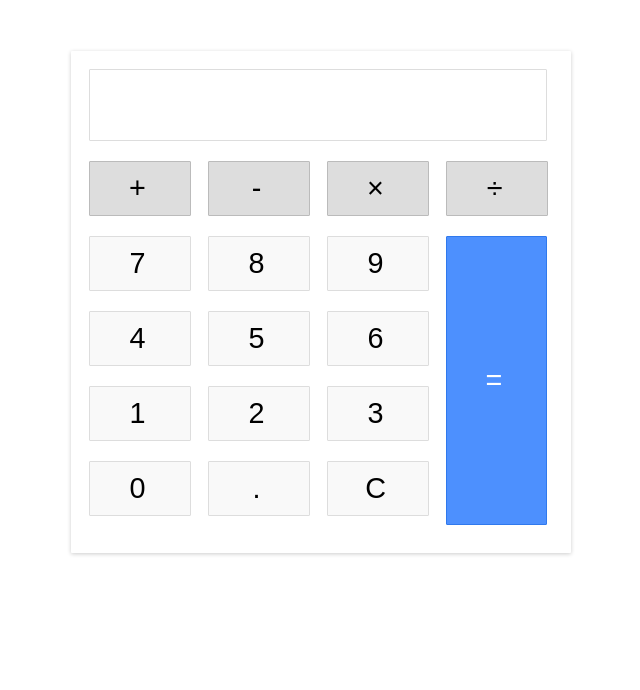
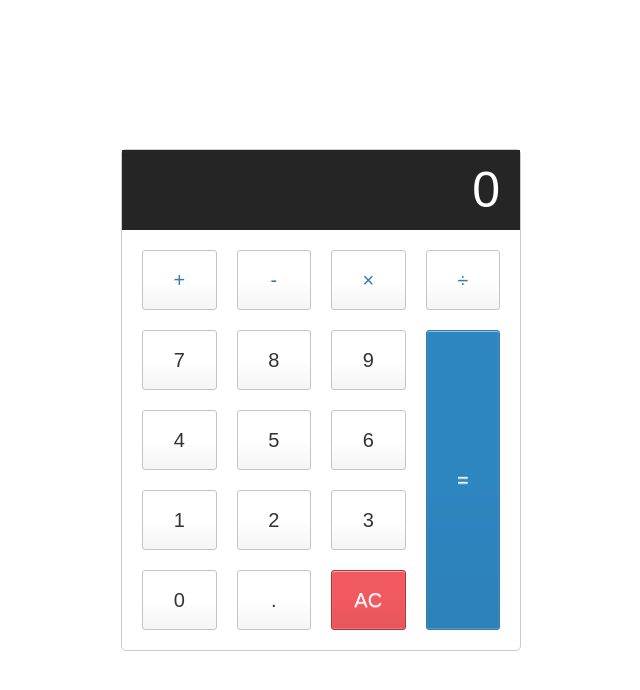
Before and after one commit to annicamoi/JS, a plain HTML site: page Hoang/Task_calculator/index.html in a window 1280 px wide. Shown: the whole page, without its empty margins (319-959 px from the left). Drawn offline with Linux system fonts and the light colour scheme.

Commit message:
changes to calculator

```diff
--- a/Hoang/Task_PokeApi/style.css
+++ b/Hoang/Task_PokeApi/style.css
@@ -1,13 +1,9 @@
 body {
     background-color: black;
     color: white;
+    min-height: 100vh;
 }
-    min-height: 100vh;
-    /*
-    display: flex;
-    flex-direction: column;
-    */
-}
+
 
 .wheel {
     display: inline-block;
--- a/Hoang/Task_calculator/index.html
+++ b/Hoang/Task_calculator/index.html
@@ -1,48 +1,34 @@
 <!DOCTYPE html>
 <html lang="en">
-
 <head>
     <meta charset="UTF-8">
     <meta name="viewport" content="width=device-width, initial-scale=1.0">
-    <title>Document</title>
+    <title>calculator</title>
     <link rel="stylesheet" href="style.css">
 </head>
-
 <body>
     <div class="calculator">
-        <div class="input" id="input"></div>
-        <div class="buttons">
-            <div class="operators">
-                <div>+</div>
-                <div>-</div>
-                <div>&times;</div>
-                <div>&divide;</div>
-            </div>
-            <div class="leftPanel">
-                <div class="numbers">
-                    <div>7</div>
-                    <div>8</div>
-                    <div>9</div>
-                </div>
-                <div class="numbers">
-                    <div>4</div>
-                    <div>5</div>
-                    <div>6</div>
-                </div>
-                <div class="numbers">
-                    <div>1</div>
-                    <div>2</div>
-                    <div>3</div>
-                </div>
-                <div class="numbers">
-                    <div>0</div>
-                    <div>.</div>
-                    <div id="clear">C</div>
-                </div>
-            </div>
-            <div class="equal" id="result">=</div>
+        <input type="text" class="calculator-screen" value="" disabled />
+        <div class="calculator-keys">
+          <button type="button" class="operator" value="+">+</button>
+          <button type="button" class="operator" value="-">-</button>
+          <button type="button" class="operator" value="*">&times;</button>
+          <button type="button" class="operator" value="/">&divide;</button>
+          <button type="button" value="7">7</button>
+          <button type="button" value="8">8</button>
+          <button type="button" value="9">9</button>
+          <button type="button" value="4">4</button>
+          <button type="button" value="5">5</button>
+          <button type="button" value="6">6</button>
+          <button type="button" value="1">1</button>
+          <button type="button" value="2">2</button>
+          <button type="button" value="3">3</button>
+          <button type="button" value="0">0</button>
+          <button type="button" class="decimal" value=".">.</button>
+          <button type="button" class="all-clear" value="all-clear">AC</button>
+          <button type="button" class="equal-sign operator" value="=">=</button>
         </div>
-    </div>
+      </div>
 </body>
-
+<script src="./main.js"></script>
 </html>
--- /dev/null
+++ b/Hoang/Task_calculator/main.js
@@ -0,0 +1,13 @@
+const calculator = {
+  displayValue: '0',
+  firstOperand: null,
+  waitingForSecondOperand: false,
+  operator: null,
+};
+
+function updateDisplay() {
+  const display = document.querySelector('.calculator-screen');
+  display.value = calculator.displayValue;
+}
+
+updateDisplay();
--- a/Hoang/Task_calculator/style.css
+++ b/Hoang/Task_calculator/style.css
@@ -1,122 +1,82 @@
-body {
-  width: 500px;
-  margin: 4% auto;
-  font-family: "Source Sans Pro", sans-serif;
-  letter-spacing: 5px;
-  font-size: 1.8rem;
-  -moz-user-select: none;
-  -webkit-user-select: none;
-  -ms-user-select: none;
+html {
+  font-size: 62.5%;
+  box-sizing: border-box;
+}
+
+*, *::before, *::after {
+  margin: 0;
+  padding: 0;
+  box-sizing: inherit;
 }
 
 .calculator {
-  padding: 18px;
-  -webkit-box-shadow: 0px 1px 4px 0px rgba(0, 0, 0, 0.2);
-  box-shadow: 0px 1px 4px 0px rgba(0, 0, 0, 0.2);
-  border-radius: 1px;
+  border: 1px solid #ccc;
+  border-radius: 5px;
+  position: absolute;
+  top: 50%;
+  left: 50%;
+  transform: translate(-50%, -50%);
+  width: 400px;
 }
 
-.input {
-  border: 1px solid #ddd;
-  border-radius: 1px;
-  height: 60px;
-  padding-right: 15px;
-  padding-top: 10px;
+.calculator-screen {
+  width: 100%;
+  font-size: 5rem;
+  height: 80px;
+  border: none;
+  background-color: #252525;
+  color: #fff;
   text-align: right;
-  margin-right: 6px;
-  font-size: 2.5rem;
-  overflow-x: auto;
-  transition: all 0.2s ease-in-out;
+  padding-right: 20px;
+  padding-left: 10px;
 }
 
-.input:hover {
-  border: 1px solid #bbb;
-  -webkit-box-shadow: inset 0px 1px 4px 0px rgba(0, 0, 0, 0.2);
-  box-shadow: inset 0px 1px 4px 0px rgba(0, 0, 0, 0.2);
+button {
+  height: 60px;
+  background-color: #fff;
+  border-radius: 3px;
+  border: 1px solid #c4c4c4;
+  background-color: transparent;
+  font-size: 2rem;
+  color: #333;
+  background-image: linear-gradient(to bottom,transparent,transparent 50%,rgba(0,0,0,.04));
+  box-shadow: inset 0 0 0 1px rgba(255,255,255,.05), inset 0 1px 0 0 rgba(255,255,255,.45), inset 0 -1px 0 0 rgba(255,255,255,.15), 0 1px 0 0 rgba(255,255,255,.15);
+  text-shadow: 0 1px rgba(255,255,255,.4);
 }
 
-.buttons {
+button:hover {
+  background-color: #eaeaea;
 }
 
-.operators {
+.operator {
+  color: #337cac;
 }
 
-.operators div {
-  display: inline-block;
-  border: 1px solid #bbb;
-  border-radius: 1px;
-  width: 80px;
-  text-align: center;
-  padding: 10px;
-  margin: 20px 4px 10px 0;
-  cursor: pointer;
-  background-color: #ddd;
-  transition: border-color 0.2s ease-in-out, background-color 0.2s,
-    box-shadow 0.2s;
+.all-clear {
+  background-color: #f0595f;
+  border-color: #b0353a;
+  color: #fff;
 }
 
-.operators div:hover {
-  background-color: #ddd;
-  -webkit-box-shadow: 0px 1px 4px 0px rgba(0, 0, 0, 0.2);
-  box-shadow: 0px 1px 4px 0px rgba(0, 0, 0, 0.2);
-  border-color: #aaa;
+.all-clear:hover {
+  background-color: #f17377;
 }
 
-.operators div:active {
-  font-weight: bold;
+.equal-sign {
+  background-color: #2e86c0;
+  border-color: #337cac;
+  color: #fff;
+  height: 100%;
+  grid-area: 2 / 4 / 6 / 5;
 }
 
-.leftPanel {
-  display: inline-block;
+.equal-sign:hover {
+  background-color: #4e9ed4;
 }
 
-.numbers div {
-  display: inline-block;
-  border: 1px solid #ddd;
-  border-radius: 1px;
-  width: 80px;
-  text-align: center;
-  padding: 10px;
-  margin: 10px 4px 10px 0;
-  cursor: pointer;
-  background-color: #f9f9f9;
-  transition: border-color 0.2s ease-in-out, background-color 0.2s,
-    box-shadow 0.2s;
+.calculator-keys {
+  display: grid;
+  grid-template-columns: repeat(4, 1fr);
+  grid-gap: 20px;
+  padding: 20px;
 }
-
-.numbers div:hover {
-  background-color: #f1f1f1;
-  -webkit-box-shadow: 0px 1px 4px 0px rgba(0, 0, 0, 0.2);
-  box-shadow: 0px 1px 4px 0px rgba(0, 0, 0, 0.2);
-  border-color: #bbb;
-}
-
-.numbers div:active {
-  font-weight: bold;
-}
-
-div.equal {
-  display: inline-block;
-  border: 1px solid #3079ed;
-  border-radius: 1px;
-  width: 17%;
-  text-align: center;
-  padding: 127px 10px;
-  margin: 10px 6px 10px 0;
-  vertical-align: top;
-  cursor: pointer;
-  color: #fff;
-  background-color: #4d90fe;
-  transition: all 0.2s ease-in-out;
-}
-
-div.equal:hover {
-  background-color: #307cf9;
-  -webkit-box-shadow: 0px 1px 4px 0px rgba(0, 0, 0, 0.2);
-  box-shadow: 0px 1px 4px 0px rgba(0, 0, 0, 0.2);
-  border-color: #1857bb;
-}
-
-div.equal:active {
-  font-weight: bold;
-}
```
